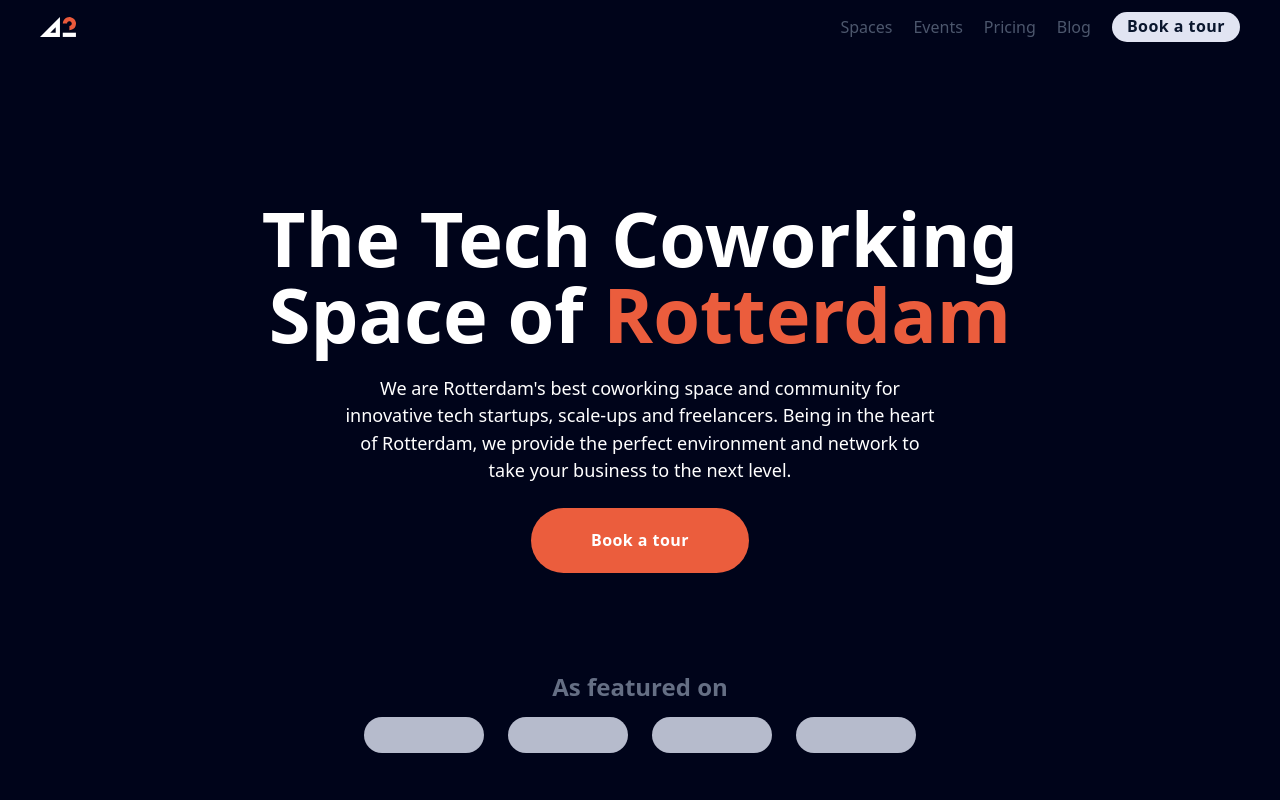
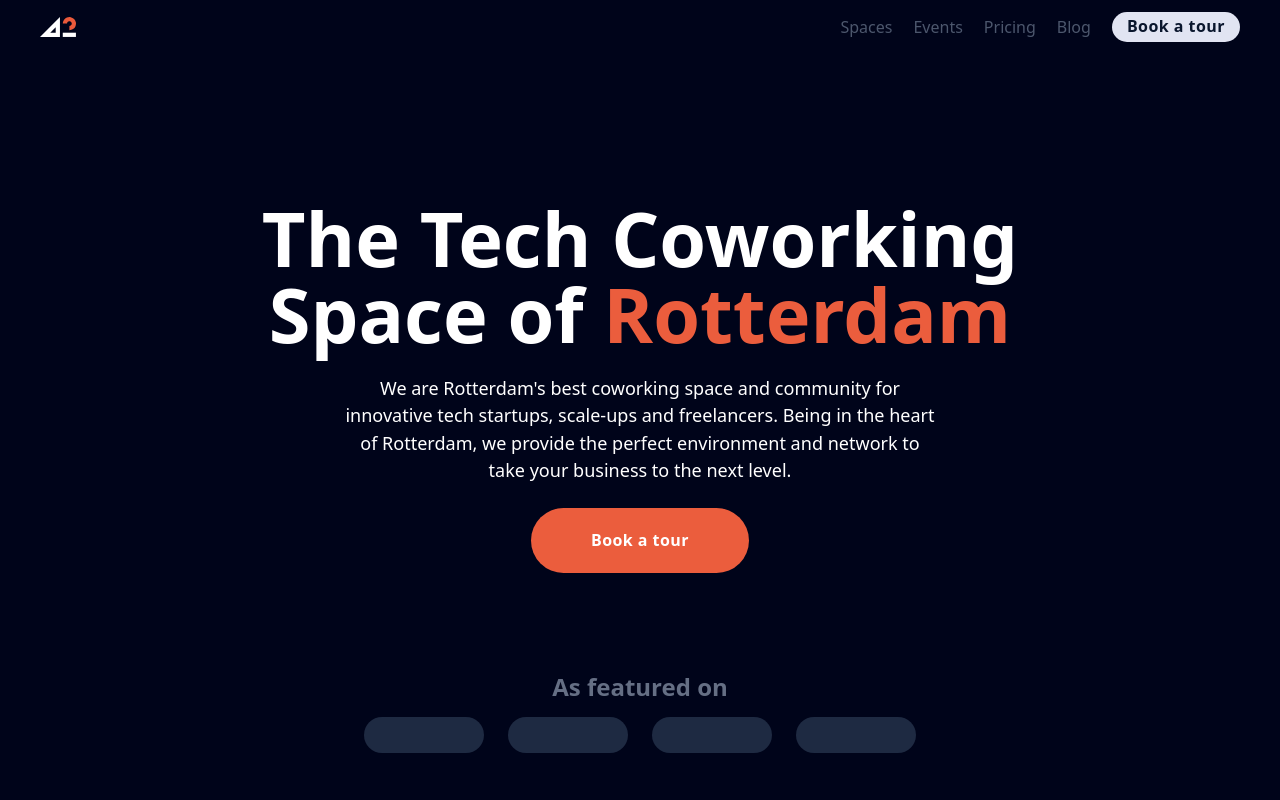
Before and after one commit to matovius/42workspace, a SvelteKit app: page / in a window 1280 px wide. Shown: the top 800 px of the page. Built offline with nearby package versions, Linux system fonts and the light colour scheme.

Commit message:
change: dim the featured link placeholder background color

```diff
--- a/src/routes/LandingHeroSection.svelte
+++ b/src/routes/LandingHeroSection.svelte
@@ -95,7 +95,7 @@
   div.featured div.featured-link {
     width: 7.5rem; /* 120px*/
     height: 2.25rem; /* 36px */
-    background: var(--clr-neutral-200);
+    background: var(--clr-neutral-800);
     border-radius: 9999rem;
   }
 
```
